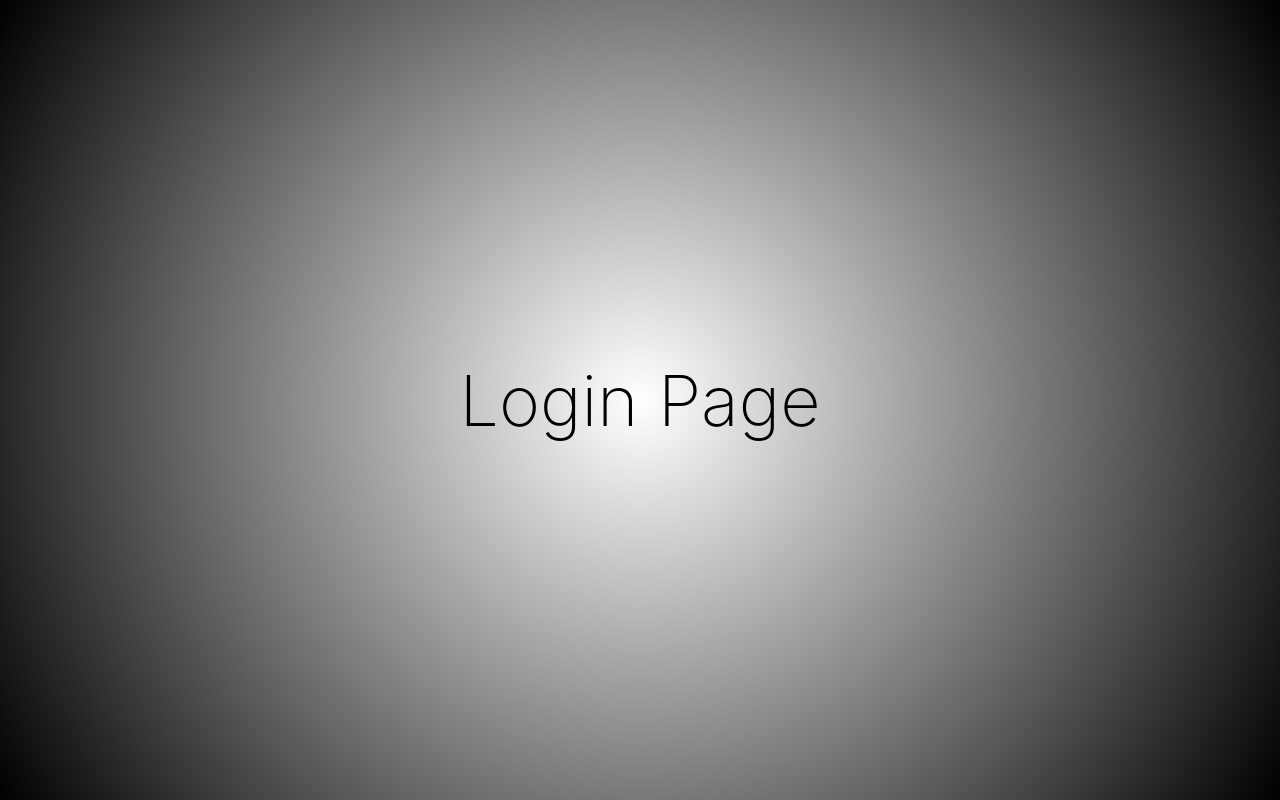
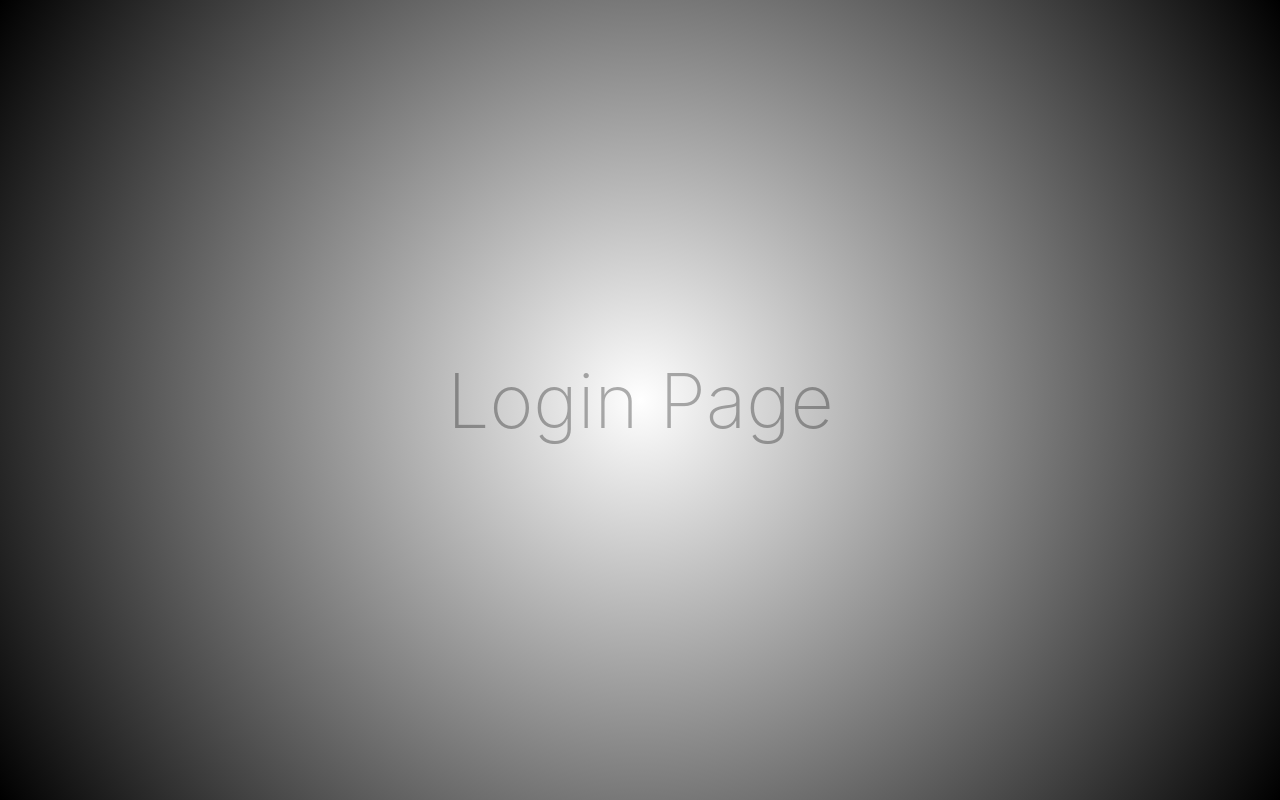
Before and after one commit to Braulin96/ShapeUp, a React (Create React App) app: page / in a window 1280 px wide. Built offline with nearby package versions, Linux system fonts and the light colour scheme.

Commit message:
added the first animation using frame motion

```diff
--- a/src/components/Login/LoginBlock.js
+++ b/src/components/Login/LoginBlock.js
@@ -1,11 +1,26 @@
 import PropTypes from "prop-types";
-
+import { motion } from "framer-motion";
 import "./LoginBlock.css";
 
 const LoginBlock = () => {
-  return <div className="loginBlock w-screen h-screen text-black flex justify-center items-center text-[70px] font-extralight">
-  Login Page
-</div>
+  return (
+    <motion.div className="loginBlock w-screen h-screen text-black flex justify-center items-center text-[70px] font-extralight">
+      <motion.div
+        animate={{
+          scale: [4, 3, 2, 1, 0],
+          //rotate: [0, 90, 180, 360],
+          opacity: [1, 0.8, 0.5, 0.3, 0],
+          // borderRadius: ["20%", "20%", "50%", "50%", "20%"],
+        }}
+        transition={{
+          duration: 10, // Duration of the entire animation cycle
+          delay: 1, // Delay before the animation starts
+        }}
+      >
+        Login Page
+      </motion.div>
+    </motion.div>
+  );
 };
 
 LoginBlock.propTypes = {};
```
